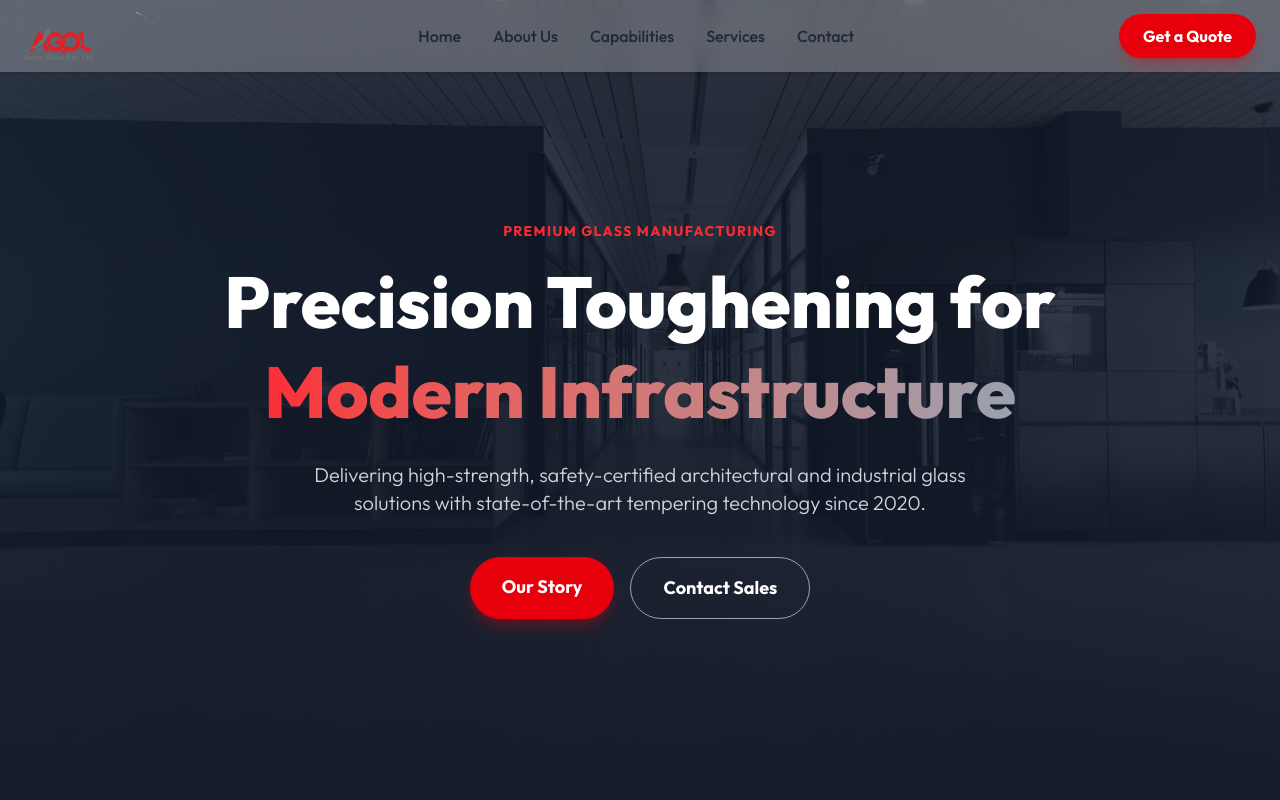
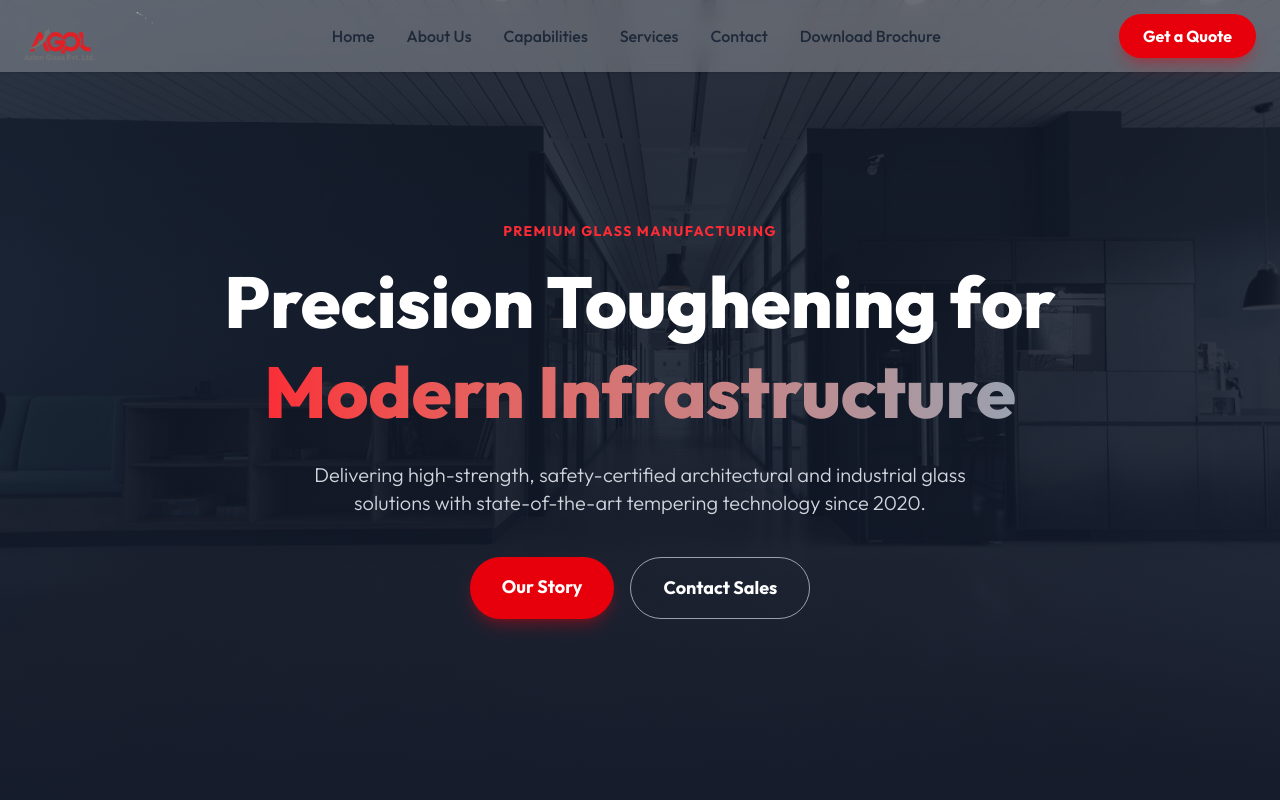
Before and after one commit to subhaushsingh/Aston-Glass, a React (Vite) app: page / in a window 1280 px wide. Shown: the top 800 px of the page. Built offline with nearby package versions, Linux system fonts and the light colour scheme.

Commit message:
Added Brochure

```diff
--- a/src/components/Navbar.jsx
+++ b/src/components/Navbar.jsx
@@ -11,6 +11,7 @@ export default function Navbar() {
             <a href="#capabilities" className="hover:text-red-600 transition duration-300">Capabilities</a>
             <a href="#services" className="hover:text-red-600 transition duration-300">Services</a>
             <a href="#contact" className="hover:text-red-600 transition duration-300">Contact</a>
+            <a href="/Aston_Glass_Profile.pdf" download="Aston_Glass_Brochure.pdf" className="hover:text-red-600 transition duration-300"> Download Brochure</a>
           </div>
           <a href="#contact" className="hidden md:inline-block bg-red-600 hover:bg-red-700 text-white px-6 py-2.5 rounded-full font-semibold transition-all shadow-lg shadow-red-600/30 hover:shadow-red-700/50 transform hover:-translate-y-0.5">
             Get a Quote
```
Also changed, not shown: 1 other file (tests, documents, lock files or other folders).
